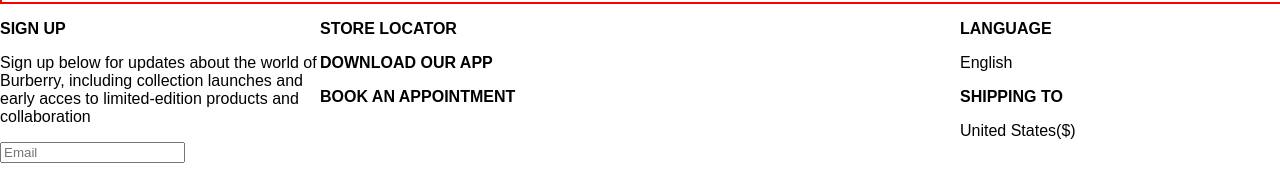
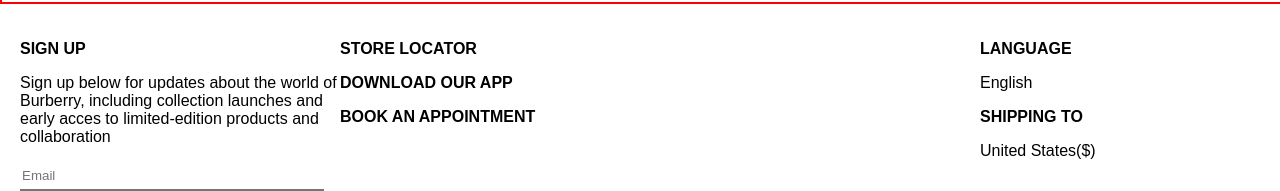
Before and after one commit to Sahil18718/Burberry-Clone, a plain HTML site: page home/index.html in a window 1280 px wide. Shown: the part 2065-2256 px from the top of the page. Before the commit the page ends 2228 px from the top, so only its background shows below. Drawn offline with Linux system fonts and the light colour scheme.

Commit message:
Update style.css

```diff
--- a/home/style.css
+++ b/home/style.css
@@ -1,10 +1,12 @@
 body {
     font-family: Arial, Helvetica, sans-serif;
     margin:0;
+
 }
 .top{
     border: 2px solid black;
     height: 500px;
+
 }
 
 .top h1{
@@ -27,10 +29,14 @@ body {
     background-color: inherit;
 
 }
-.navbar a:hover, .subnav:hover .subnavbtn {
+.navbar a:hover, .subnav:hover ,.subnavbtn {
     background-color: red;
     text-decoration: underline;
 }
+.top h1:hover{
+    background-color: red;
+}
+
 .navcontent{
     display: none;
     position: absolute;
@@ -56,7 +62,6 @@ body {
     color: black;
 }
 .jacket{
-
     display: grid;
     grid-template-columns: repeat(3,1fr);
     border: 2px solid red;
@@ -108,4 +113,14 @@ body {
     width:100%;
     display: grid;
     grid-template-columns: repeat(4,1fr);
+    margin-left: 20px;
+    margin-top: 20px;
 }
+#input{
+    height: 25px;
+    width: 300px;
+    border-top: none;
+    border-left: none;
+    border-right: none;
+
+}
```
